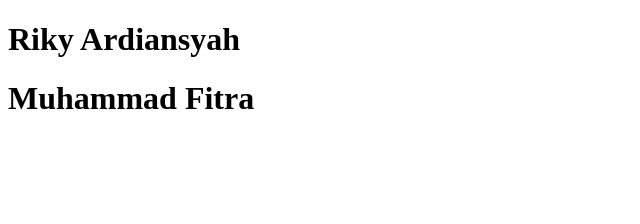
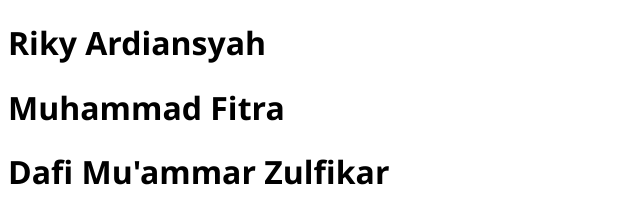
Before and after one commit to rikyardi/belajar, a plain HTML site: page index.html in a window 1280 px wide. Shown: the whole page, without its empty margins (0-640 px from the left). Drawn offline with Linux system fonts and the light colour scheme.

```diff
--- a/index.html
+++ b/index.html
@@ -1,11 +1,12 @@
 <!DOCTYPE html>
 <html>
 <head>
-	<title>Sistem informasi organisasi</title>
+	<title>Sistem informasi Organisasi</title>
 </head>
-<body>
+<body style="font-family: 'Segoe UI', Tahoma, Geneva, Verdana, sans-serif;">
 	<h1>Riky Ardiansyah</h1>
 	<h1>Muhammad Fitra</h1>
+	<h1>Dafi Mu'ammar Zulfikar</h1>
 
 </body>
 </html>
```
